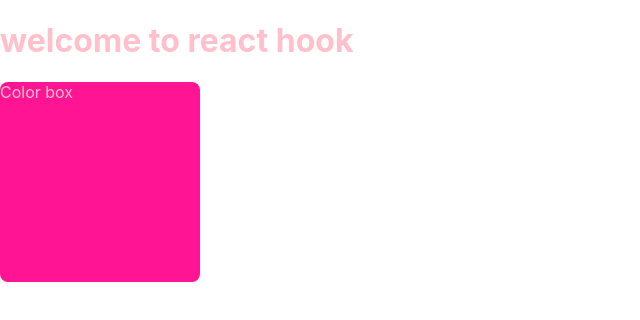
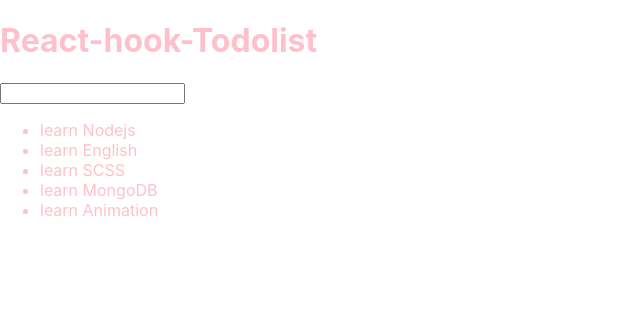
Before and after one commit to TienNguyen-08/React_hook, a React (Create React App) app: page / in a window 1280 px wide. Shown: the top 320 px of the page, without its empty margins (0-640 px from the left). Built offline with nearby package versions, Linux system fonts and the light colour scheme.

Commit message:
add  Todolist and format folder colorbox

```diff
--- a/src/App.js
+++ b/src/App.js
@@ -1,11 +1,44 @@
+import { useState } from 'react';
 import './App.scss';
-import ColorBox from './components/ColorBox';
+import TodoForm from './components/Todolist/TodoForm';
+import Todolist from './components/Todolist/Todolist';
 
 function App() {
+  const [todolist, setTodolist] = useState([
+      {id: 1, title:' learn Nodejs'},
+      {id: 2, title:' learn English'},
+      {id: 3, title:' learn SCSS'},
+      {id: 4, title:' learn MongoDB'},
+      {id: 5, title:' learn Animation'}
+    ]);
+
+    function handleTodoClick(todo){
+      //console.log(todo);
+      const index = todolist.findIndex(x => x.id === todo.id);
+      if(index < 0) return;
+
+      const newTodolist = [...todolist];
+      newTodolist.splice(index,1);
+      setTodolist(newTodolist);
+    }
+
+    function handleTodoFormSubmit (formValue){
+      //console.log('formsubmit:', formValue);
+      const todo = {
+        id: todolist.length + 1,
+        ...formValue,
+      };
+      const newTodolist = [...todolist];
+      newTodolist.push(todo);
+      setTodolist(newTodolist);
+    }
+
   return (
     <div className="app">
-      <h1>welcome to react hook</h1>
-      <ColorBox/>
+      {/* To do list */}
+      <h1>React-hook-Todolist</h1>
+      <TodoForm onSubmit={handleTodoFormSubmit}/>
+      <Todolist todos={todolist} onTodoClick={handleTodoClick}/>
     </div>
   );
 }
--- /dev/null
+++ b/src/components/Todolist/TodoForm.jsx
@@ -0,0 +1,39 @@
+import React, { useState } from 'react';
+import PropTypes from 'prop-types';
+
+TodoForm.propTypes = {
+    onSubmit: PropTypes.func,
+};
+
+TodoForm.defaultProps = {
+    onSubmit: null,
+}
+
+function TodoForm(props) {
+    const {onSubmit} = props;
+    const [value, setValue] = useState('');
+
+    function handleValueChange (e){
+        //console.log(e.target.value);
+        setValue(e.target.value);
+    }
+
+    function handleSubmit(e){
+        e.preventDefault();
+        if(!onSubmit) return;
+
+        const formValue = {
+            title: value
+        };
+        onSubmit(formValue);
+
+        setValue('');
+    }
+    return (
+        <form onSubmit={handleSubmit}>
+            <input type="text" value={value} onChange={handleValueChange}/>
+        </form>
+    );
+}
+
+export default TodoForm;
--- /dev/null
+++ b/src/components/Todolist/Todolist.jsx
@@ -0,0 +1,30 @@
+import React from 'react';
+import PropTypes from 'prop-types';
+
+Todolist.propTypes = {
+    todos: PropTypes.array,
+    onTodoClick: PropTypes.func,
+};
+
+Todolist.defaultProps = {
+    todos: [],
+    onTodoClick: null
+}
+
+function Todolist(props) {
+    const {todos, onTodoClick} = props;
+    function handleClick (todo) {
+        if(onTodoClick){
+            onTodoClick(todo);
+        }
+    }
+    return (
+       <ul className = "todo-list">
+           {todos.map(todo =>(
+               <li key={todo.id} onClick={()=>handleClick(todo)}>{todo.title}</li>
+           ))}
+       </ul>
+    );
+}
+
+export default Todolist;
```
Also changed, not shown: src/components/Colorbox/ColorBox.jsx (renamed from src/components/ColorBox.jsx), src/components/Colorbox/colorbox.scss (renamed from src/components/colorbox.scss), src/components/Todolist/Todolist.scss (added).
